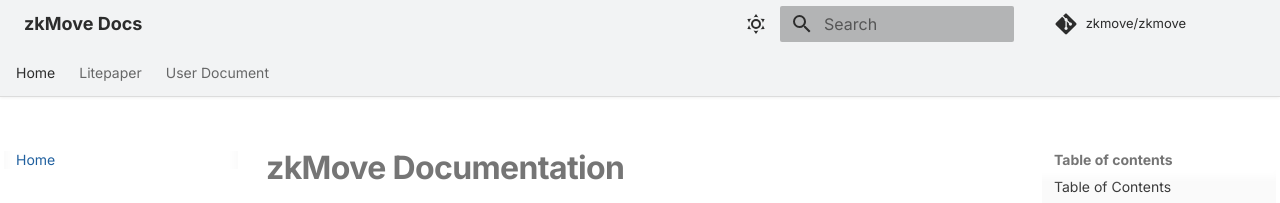
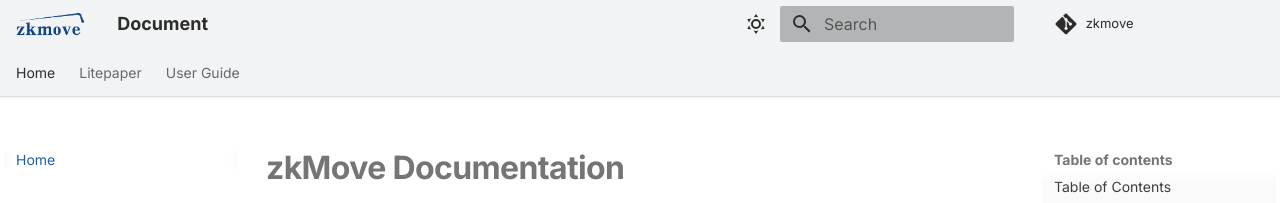
Before and after one commit to zkmove/zkmove, an MkDocs documentation site: the page built from docs/index.md, in a window 1280 px wide. Shown: the top 203 px of the page. Built offline with MkDocs 1.6.1 and Material for MkDocs 9.7.7, drawn with Linux system fonts in a browser that asks for light colours; comment, search, counter and statistics services are not loaded.

Commit message:
docs: add logo

```diff
--- a/docs/stylesheets/custom.css
+++ b/docs/stylesheets/custom.css
@@ -29,10 +29,6 @@
   --md-accent-bg-color:         #bcbdd0;
 }
 
-/* ── Hide header logo icon ── */
-.md-header__button.md-logo {
-  display: none;
-}
 
 /* ── Light mode: subtle header border ── */
 [data-md-color-scheme="default"] .md-header {
--- a/mkdocs.yml
+++ b/mkdocs.yml
@@ -1,13 +1,13 @@
-site_name: zkMove Docs
+site_name: Document
 site_description: Documentation for zkMove
 site_url: https://zkmove.github.io/zkmove/
 repo_url: https://github.com/zkmove/zkmove
-repo_name: zkmove/zkmove
+repo_name: zkmove
 
 theme:
   name: material
   custom_dir: overrides
-  favicon: assets/images/favicon.png
+  logo: assets/logo1.png
   font:
     text: Inter
     code: JetBrains Mono
@@ -52,7 +52,7 @@ nav:
       - Performance: litepaper/performance.md
       - Use Cases: litepaper/use-cases.md
       - References: litepaper/references.md
-  - User Document:
+  - User Guide:
       - Set Up the Development Environment: user/setup-dev-environment.md
       - Circuit and Proof: user/circuit-and-proof.md
       - Deploy an On-Chain Verifier: user/deploy-on-chain-verifier.md
```
Also changed, not shown: overrides/main.html (added, +15 -0 lines), docs/assets/logo1.png (added).
